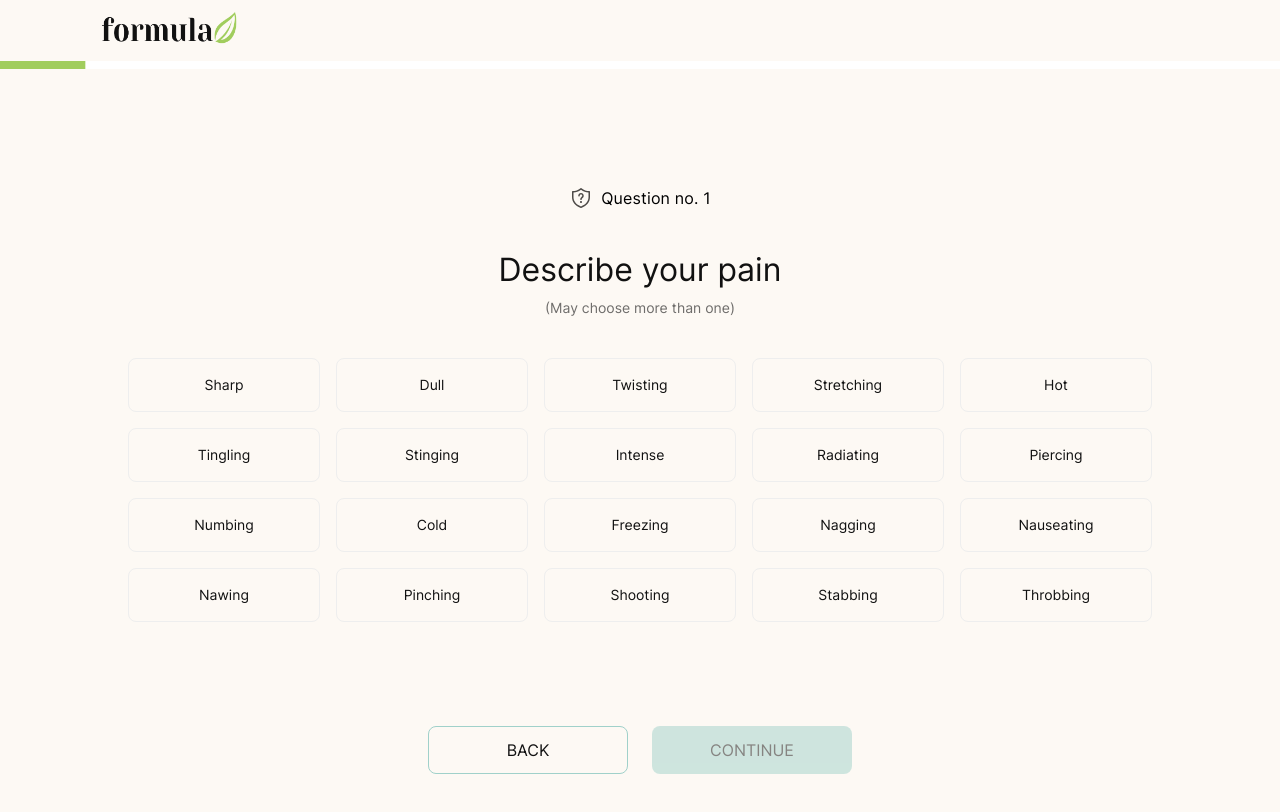
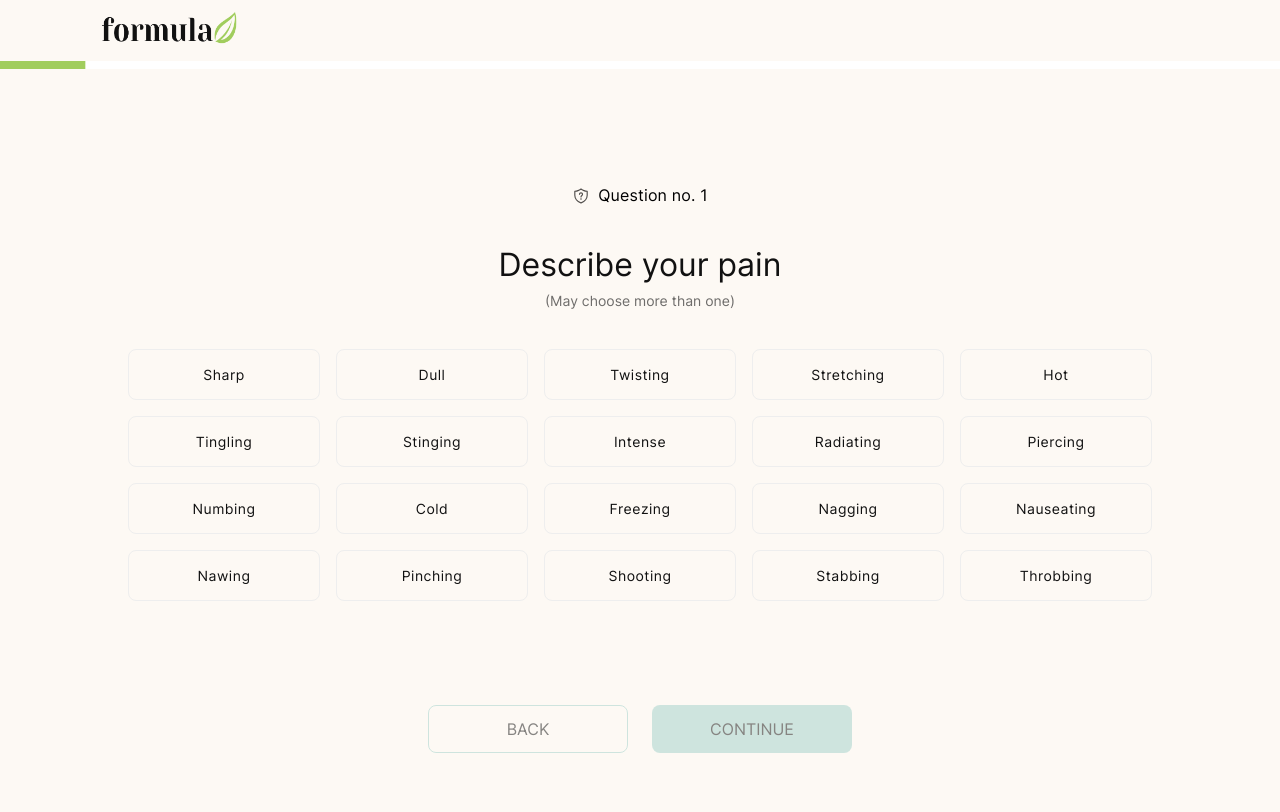
Before and after one commit to shahid37/formula-nextjs, a Next.js app: page /questionnaries in a window 1280 px wide. Shown: the top 812 px of the page. Built offline with nearby package versions, Linux system fonts and the light colour scheme.

Commit message:
formula page issues fix

```diff
--- a/components/AppLayout/AppLayout.tsx
+++ b/components/AppLayout/AppLayout.tsx
@@ -5,12 +5,14 @@ import Navbar from "../Navbar";
 
 interface AppLayoutProps {
   showNaveLink?: boolean;
+  notApplyBackgroundColor?: boolean;
   navLinkAction?: () => {} | void;
   children: ReactNode;
 }
 
 const AppLayout: FC<AppLayoutProps> = ({
   showNaveLink,
+  notApplyBackgroundColor,
   navLinkAction,
   children,
 }: AppLayoutProps) => {
@@ -28,7 +30,7 @@ const AppLayout: FC<AppLayoutProps> = ({
   }, []);
 
   return (
-    <div className="w-full h-screen">
+    <div className={classNames(notApplyBackgroundColor ? "" :  "w-full h-screen")}>
       <div
         className={classNames(
           bottomBorder
--- a/components/Selector/Selector.tsx
+++ b/components/Selector/Selector.tsx
@@ -163,7 +163,9 @@ const Selector: FC<SelectorProps> = ({
                 singleValue === item || multiValue?.includes(item)
                   ? "bg-teal"
                   : "bg-null",
-                "xs:w-[47%] md:w-48 cursor-pointer text-black rounded-lg flex items-center justify-center p-4 border border-light-gray text-sm font-medium"
+                type === "single" && ( options?.length === 2 || options?.length === 3 ) ? "md:w-[242px] h-[56px]" : "md:w-48 h-[51px]",
+                options?.length >= 3 &&  "md:w-48 h-[51px]",
+                "font-normal xs:w-[47%] cursor-pointer text-black rounded-lg flex items-center tracking-[0.5px] justify-center p-4 border border-light-gray text-sm text-base",
               )}
             >
               {capitalizeFirstLetter(item)}
--- a/pages/formula/index.jsx
+++ b/pages/formula/index.jsx
@@ -118,7 +118,7 @@ const FormulaDetail = () => {
 
   return (
     <div className="relative ">
-      <AppLayout navLinkAction={onClick}>
+      <AppLayout navLinkAction={onClick} notApplyBackgroundColor={true}>
         {loading ? (
           <div className="absolute w-full h-screen z-10 bg-off-white bg-opacity-50">
             <Loader />
@@ -173,17 +173,17 @@ const FormulaDetail = () => {
                         "xs:max-w-[100%] lg:max-w-[408px] flex flex-col  justify-between bg-off-white rounded-[8px] p-4"
                       )}
                     >
-                      {data?.ingredients?.map((item, i) => (
-                        <div className="mb-3" key={i}>
+                      {data?.ingredients?.map((item, index) => (
+                        <div className="mb-3" key={index}>
                           <div className="flex flex-col gap-y-1">
                             <h3 className="text-[16px] leading-[19.36px] tracking-[0.15px] text-black">
-                              {item.ingredient.name}
+                              {item.ingredient.name}{index}
                             </h3>
                             <p className="text-[14px] leading-[16.94px] tracking-[0.25px] opacity-75 text-black">
                               {item.ingredient.description}
                             </p>
                           </div>
-                          {i < data?.ingredients?.length - 1 && (
+                          {index < data?.ingredients?.length - 1 && (
                             <div className="h-[1px] mt-4 w-full bg-[#4E4B48] opacity-[0.05]" />
                           )}
                         </div>
@@ -191,7 +191,7 @@ const FormulaDetail = () => {
                     </div>
                   )}
                   <div className="mt-2 rounded-[8px] flex py-4 px-2 bg-off-white justify-between h-[114px]">
-                    <div className="flex flex-col gap-y-4 justify-center items-center h-[82px]">
+                    <div className="flex flex-col gap-y-4 justify-start items-center h-[82px]">
                       <Image
                         src={DogIcon}
                         alt="Hypoallergenic"
@@ -203,7 +203,7 @@ const FormulaDetail = () => {
                       </p>
                     </div>
                     <div className="w-[1px] h-[100%] bg-[#4E4B48] opacity-[0.05]" />
-                    <div className="flex flex-col gap-y-4 justify-center items-center h-[82px]">
+                    <div className="flex flex-col gap-y-4 justify-start items-center h-[82px] ">
                       <Image
                         src={LeafsIcon}
                         alt="Hypoallergenic"
@@ -215,7 +215,7 @@ const FormulaDetail = () => {
                       </p>
                     </div>
                     <div className="w-[1px] h-[100%] bg-[#4E4B48] opacity-[0.05]" />
-                    <div className="flex flex-col gap-y-4 justify-center items-center h-[82px]">
+                    <div className="flex flex-col gap-y-4 justify-start items-center h-[82px]">
                       <Image
                         src={ChemicalIcon}
                         alt="Hypoallergenic"
--- a/pages/questionnaries/questionnaire.tsx
+++ b/pages/questionnaries/questionnaire.tsx
@@ -101,8 +101,10 @@ const QuestionnairePage: FC<QuestionnairePageProps> = ({
   };
 
   const handleBack = () => {
+    if(state > 0){
     setState(state - 1);
     setCurrentQuestion(state - 1);
+    }
   };
 
   const getValues = useCallback(
@@ -154,11 +156,8 @@ const QuestionnairePage: FC<QuestionnairePageProps> = ({
   }, [isCreateQuestion, createQuestionLoadingIndex]);
 
   useEffect( () => () => {
-    console.log("unmount");
     setData([]);}, [] );
 
-
-  console.log(data,"DATAAAAAAAAAA",data?.length);
 
   if (!showChild) {
     return null;
@@ -227,18 +226,18 @@ const QuestionnairePage: FC<QuestionnairePageProps> = ({
           <div className="flex flex-row justify-center items-center gap-x-2">
             <Image
               src="/assets/icons/shield.svg"
-              width={24}
-              height={24}
+              width={18}
+              height={20}
               alt="Shield icon"
             />
-            <p className="text-center text-[16px] leading-[19px] tracking-[0.15px]">
+            <p className="text-center font-normal	 text-[16px] leading-[19px] tracking-[0.15px] font-inter">
               Question no. {state + 1}
             </p>
           </div>
           <h3 className="xs:text-left md:text-center xs:mt-[26px] md:mt-[30px] lg:mt-[40px] xs:text-[32px] xs:leading-[39px] md:text-[28px] lg:text-[32px] leading-[38px] font-normal text-[#111111]">
             {data[state]?.question}
           </h3>
-          <p className="max-w-[358px] text-[14px] xs:text-left md:text-center mt-2 opacity-60 text-[#111111]">
+          <p className="max-w-[358px] text-[14px] font-normal leading-[17px] font-inter xs:text-left md:text-center mt-2 opacity-60 text-[#111111]">
             {data[state]?.type === QUESTION_TYPES.MULTIPLE_CHOICE
               ? "(May choose more than one)"
               : data[state]?.type === QUESTION_TYPES.RANGE
@@ -278,6 +277,7 @@ const QuestionnairePage: FC<QuestionnairePageProps> = ({
               onClick={handleBack}
               backgroundColor="transparent"
               type="secondary"
+              disable={state === 0}
             >
               Back
             </Button>
```
